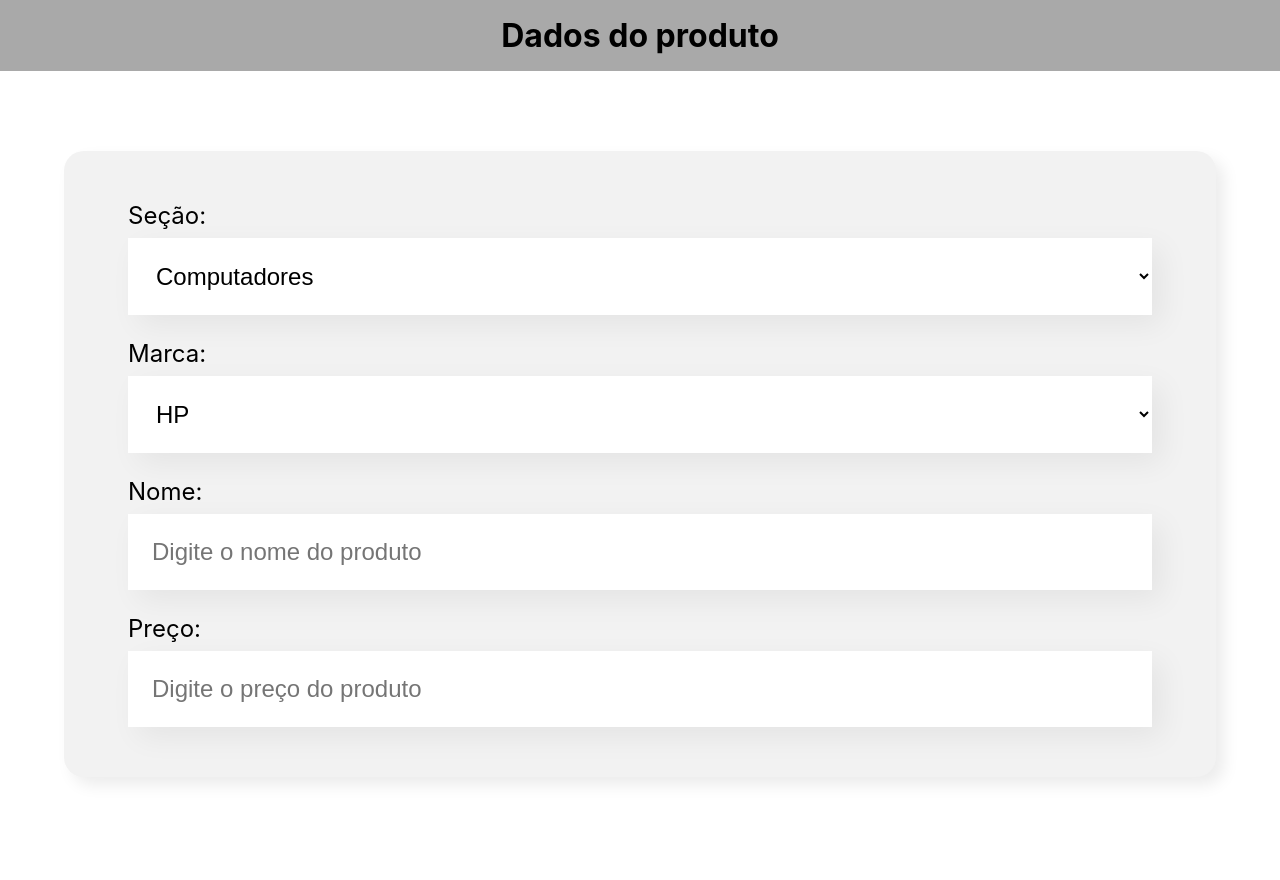
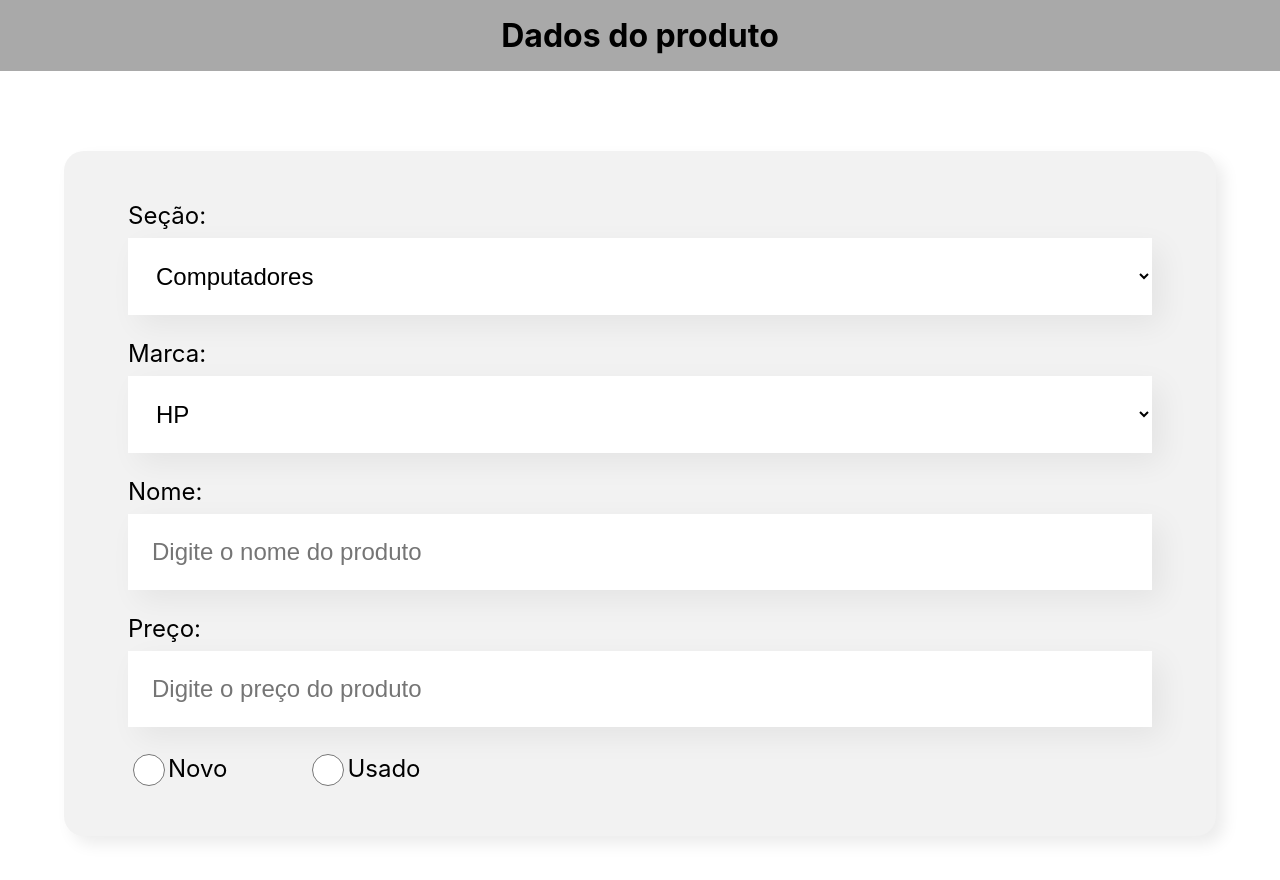
Before and after one commit to gabrielmribeiro9235/computer-store-react-app, a React (Vite) app: page / in a window 1280 px wide. Shown: the top 880 px of the page. Before the commit the page ends 857 px from the top, so only its background shows below. Built offline with nearby package versions, Linux system fonts and the light colour scheme.

Commit message:
feat: cria o componente Option

```diff
--- a/src/components/Form/Form.jsx
+++ b/src/components/Form/Form.jsx
@@ -1,6 +1,7 @@
 import "./Form.css";
 import InputText from "../InputText/InputText";
 import DropDown from "../DropDown/DropDown";
+import Option from "../Option/Option";
 
 const Form = (props) => {
     const sections = [
@@ -19,6 +20,11 @@ const Form = (props) => {
         "Xing Ling genérico",
     ];
 
+    const status = [
+        "Novo",
+        "Usado"
+    ];
+
     return (
         <section className="formulario">
             <form>
@@ -26,6 +32,7 @@ const Form = (props) => {
                 <DropDown label="Marca:" items={brands} />
                 <InputText label="Nome:" placeholder="Digite o nome do produto" />
                 <InputText label="Preço:" placeholder="Digite o preço do produto" />
+                <Option options={status} />
             </form>
         </section>
      );
--- /dev/null
+++ b/src/components/Option/Option.css
@@ -0,0 +1,19 @@
+.option {
+    display: flex;
+    gap: 5rem;
+    margin: 24px 0;
+}
+
+.option div {
+    display: flex;
+    align-items: center;
+}
+
+.option label {
+    font-size: 24px;
+}
+
+.option input {
+    height: 2rem;
+    width: 2rem;
+}
--- /dev/null
+++ b/src/components/Option/Option.jsx
@@ -0,0 +1,16 @@
+import "./Option.css";
+
+const Option = (props) => {
+    return (
+        <div className="option">
+            {props.options.map(option => (
+                <div key={option}>
+                    <input name="option" type="radio" />
+                    <label>{option}</label>
+                </div>
+            ))}
+        </div>
+    );
+}
+
+export default Option;
```
